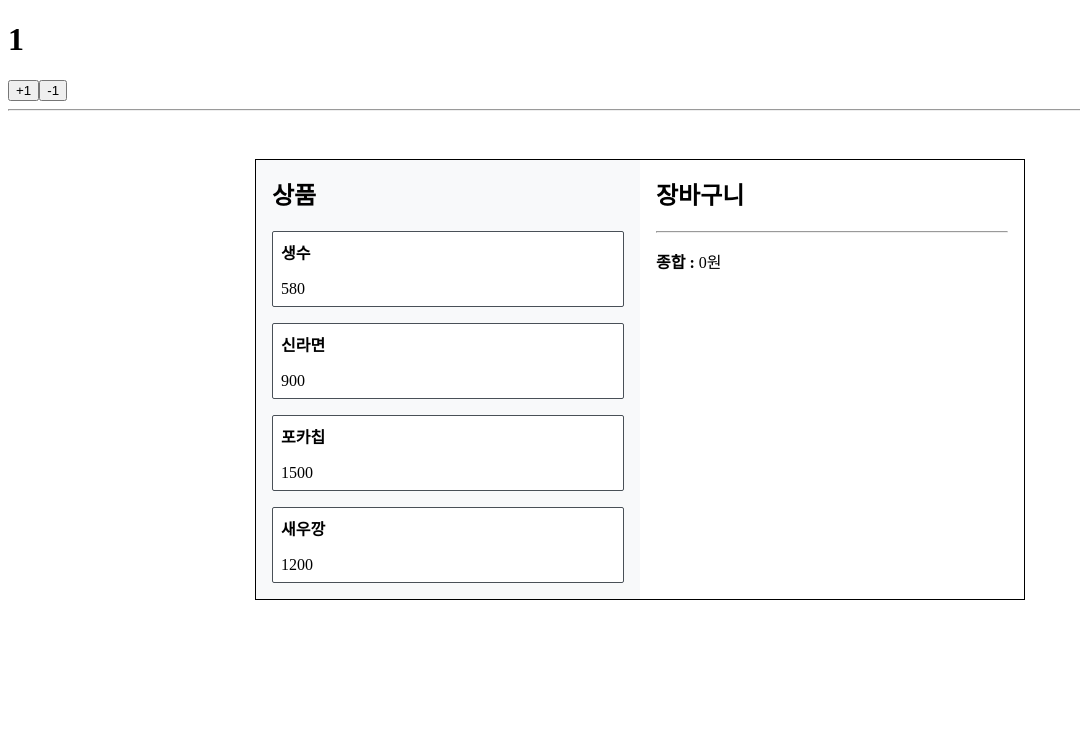
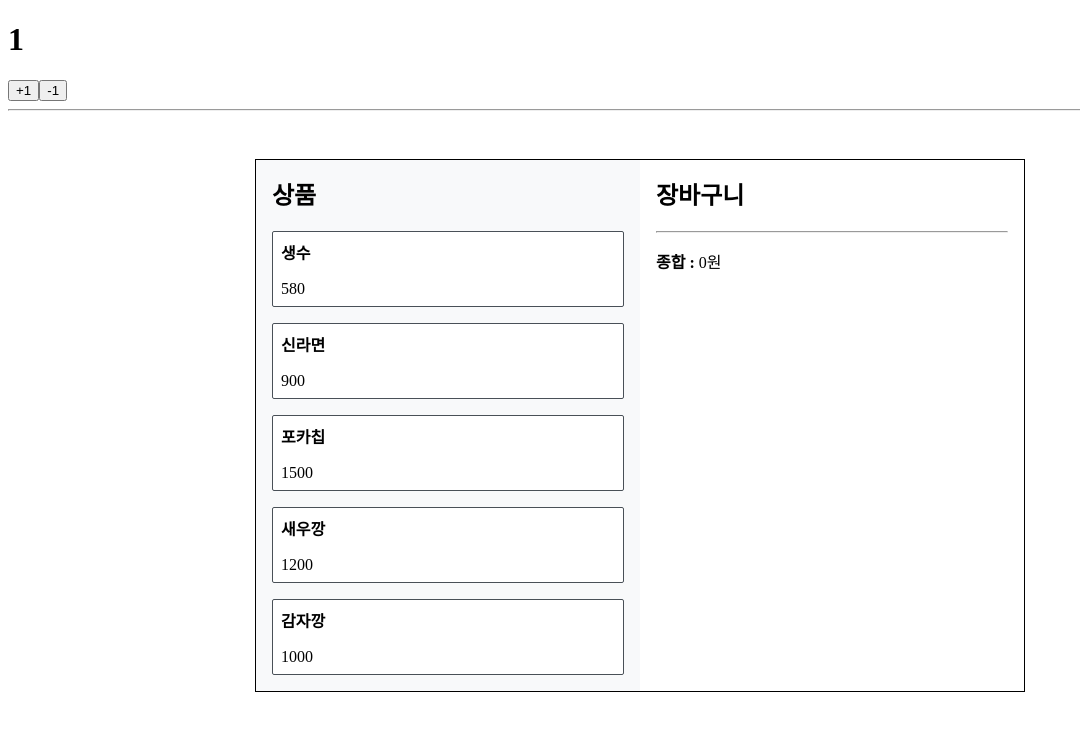
Before and after one commit to kimjin0/react-mobx, a React (Create React App) app: page / in a window 1280 px wide. Shown: the top 730 px of the page, without its empty margins (0-1080 px from the left). Built offline with nearby package versions, Linux system fonts and the light colour scheme.

Commit message:
내가 좋아하는 감자깡  추가

```diff
--- a/src/components/ShopItemList.js
+++ b/src/components/ShopItemList.js
@@ -21,6 +21,10 @@ const items = [
         name: '새우깡',
         price: 1200,
     },
+    {
+        name: '감자깡',
+        price: 1000,
+    },
 ];
 
 const ShopItemList = () => {
@@ -30,13 +34,13 @@ const ShopItemList = () => {
         market.put(name, price);
     };
 
-    // const itemList = items.map((item) => <ShopItem {...item} key={item.name} onPut={onPut} />);
-    // return <div>{itemList}</div>;
+    const itemList = items.map((item) => <ShopItem {...item} key={item.name} onPut={onPut} />);
+    return <div>{itemList}</div>;
 
-    return useObserver(() => {
-        const itemList = items.map((item) => <ShopItem {...item} key={item.name} onPut={onPut} />);
-        return <div>{itemList}</div>;
-    });
+    // return useObserver(() => {
+    //     const itemList = items.map((item) => <ShopItem {...item} key={item.name} onPut={onPut} />);
+    //     return <div>{itemList}</div>;
+    // });
 };
 
 export default ShopItemList;
```
